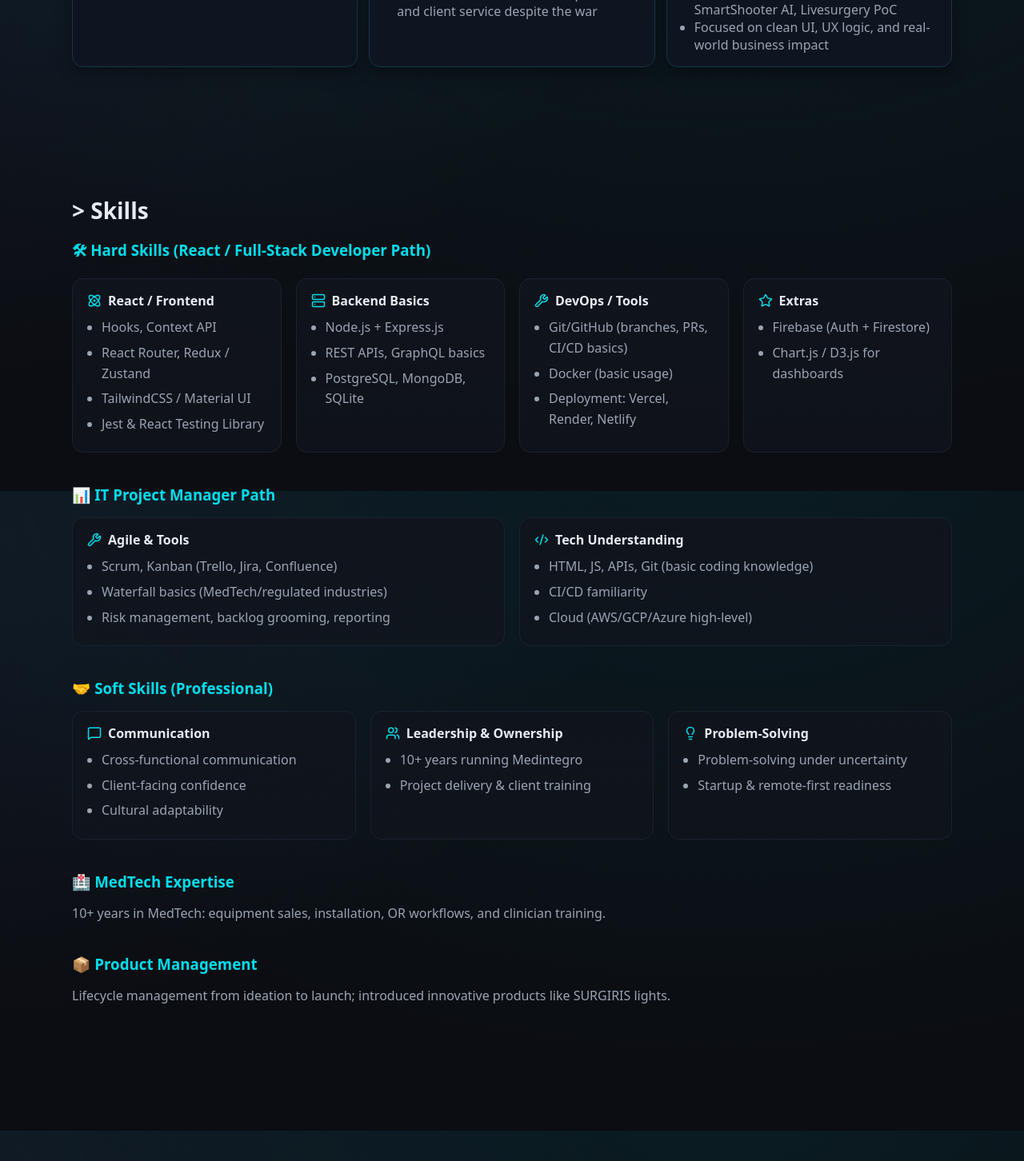
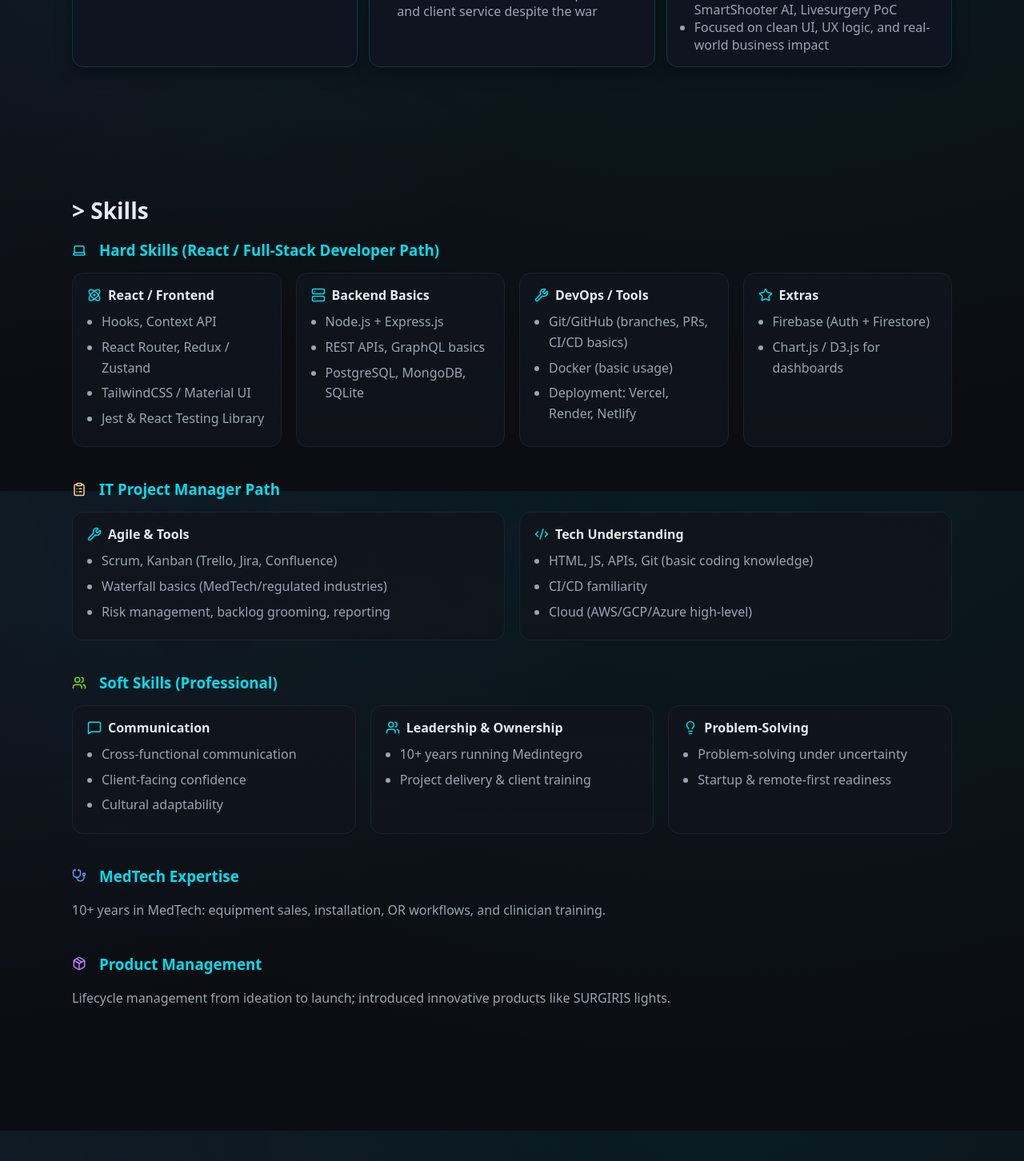
Before and after one commit to romahawk/portfolio-react, a React (Vite) app: page / in a window 1280 px wide. Shown: the part 2586-4038 px from the top of the page at 80% size. Built offline with nearby package versions, Linux system fonts and the light colour scheme.

Commit message:
Updated Skills section

```diff
--- a/src/assets/css/main.css
+++ b/src/assets/css/main.css
@@ -356,6 +356,13 @@ main { padding-top: 72px; }
   margin-bottom: 6px;
   line-height: 1.6;
 }
+
+.skills__group:nth-of-type(1) .skills__subtitle .about__icon { color: #00ddeb; }
+.skills__group:nth-of-type(2) .skills__subtitle .about__icon { color: #ffd479; }
+.skills__group:nth-of-type(3) .skills__subtitle .about__icon { color: #7ed321; }
+.skills__group:nth-of-type(4) .skills__subtitle .about__icon { color: #5b9dff; }
+.skills__group:nth-of-type(5) .skills__subtitle .about__icon { color: #b77aff; }
+
 
 /* ==== Projects (toggle + cards) ==== */
 .projects__toolbar {
--- a/src/components/Skills.jsx
+++ b/src/components/Skills.jsx
@@ -1,9 +1,11 @@
 import React from "react";
 import { hardSkills, pmSkills, softSkills } from "../data/skillsCards.js";
 import {
-  Atom, Server, Wrench, Star, Code2, MessageSquare, Users, Lightbulb,
+  Laptop, ClipboardList, Users, Stethoscope, Package,
+  Atom, Server, Wrench, Star, Code2, MessageSquare, Lightbulb
 } from "lucide-react";
 
+/* Pick an icon for each inner skill-card by its title */
 const iconFor = (title) => {
   const t = title.toLowerCase();
   if (t.includes("react") || t.includes("frontend")) return Atom;
@@ -17,9 +19,16 @@ const iconFor = (title) => {
   return Code2;
 };
 
-const SkillsSection = ({ title, data }) => (
+const SectionTitle = ({ Icon, children }) => (
+  <h3 className="skills__subtitle" style={{ display: "flex", alignItems: "center", gap: 8 }}>
+    {Icon ? <Icon size={18} className="about__icon" /> : null}
+    {children}
+  </h3>
+);
+
+const SkillsGroup = ({ title, sectionIcon: SectionIcon, data }) => (
   <div className="skills__group">
-    <h3 className="skills__subtitle">{title}</h3>
+    <SectionTitle Icon={SectionIcon}>{title}</SectionTitle>
     <div className="skills__grid">
       {data.map((card) => {
         const Ico = iconFor(card.title);
@@ -44,16 +53,42 @@ const SkillsSection = ({ title, data }) => (
 const Skills = () => (
   <section id="skills" className="section container">
     <h2 className="section__title">&gt; Skills</h2>
-    <SkillsSection title="🛠 Hard Skills (React / Full-Stack Developer Path)" data={hardSkills} />
-    <SkillsSection title="📊 IT Project Manager Path" data={pmSkills} />
-    <SkillsSection title="🤝 Soft Skills (Professional)" data={softSkills} />
+
+    {/* Hard Skills */}
+    <SkillsGroup
+      title="Hard Skills (React / Full-Stack Developer Path)"
+      sectionIcon={Laptop}
+      data={hardSkills}
+    />
+
+    {/* IT Project Manager Path */}
+    <SkillsGroup
+      title="IT Project Manager Path"
+      sectionIcon={ClipboardList}
+      data={pmSkills}
+    />
+
+    {/* Soft Skills */}
+    <SkillsGroup
+      title="Soft Skills (Professional)"
+      sectionIcon={Users}
+      data={softSkills}
+    />
+
+    {/* MedTech Expertise */}
     <div className="skills__group">
-      <h3 className="skills__subtitle">🏥 MedTech Expertise</h3>
-      <p>10+ years in MedTech: equipment sales, installation, OR workflows, and clinician training.</p>
+      <SectionTitle Icon={Stethoscope}>MedTech Expertise</SectionTitle>
+      <p className="about__text">
+        10+ years in MedTech: equipment sales, installation, OR workflows, and clinician training.
+      </p>
     </div>
+
+    {/* Product Management */}
     <div className="skills__group">
-      <h3 className="skills__subtitle">📦 Product Management</h3>
-      <p>Lifecycle management from ideation to launch; introduced innovative products like SURGIRIS lights.</p>
+      <SectionTitle Icon={Package}>Product Management</SectionTitle>
+      <p className="about__text">
+        Lifecycle management from ideation to launch; introduced innovative products like SURGIRIS lights.
+      </p>
     </div>
   </section>
 );
```
